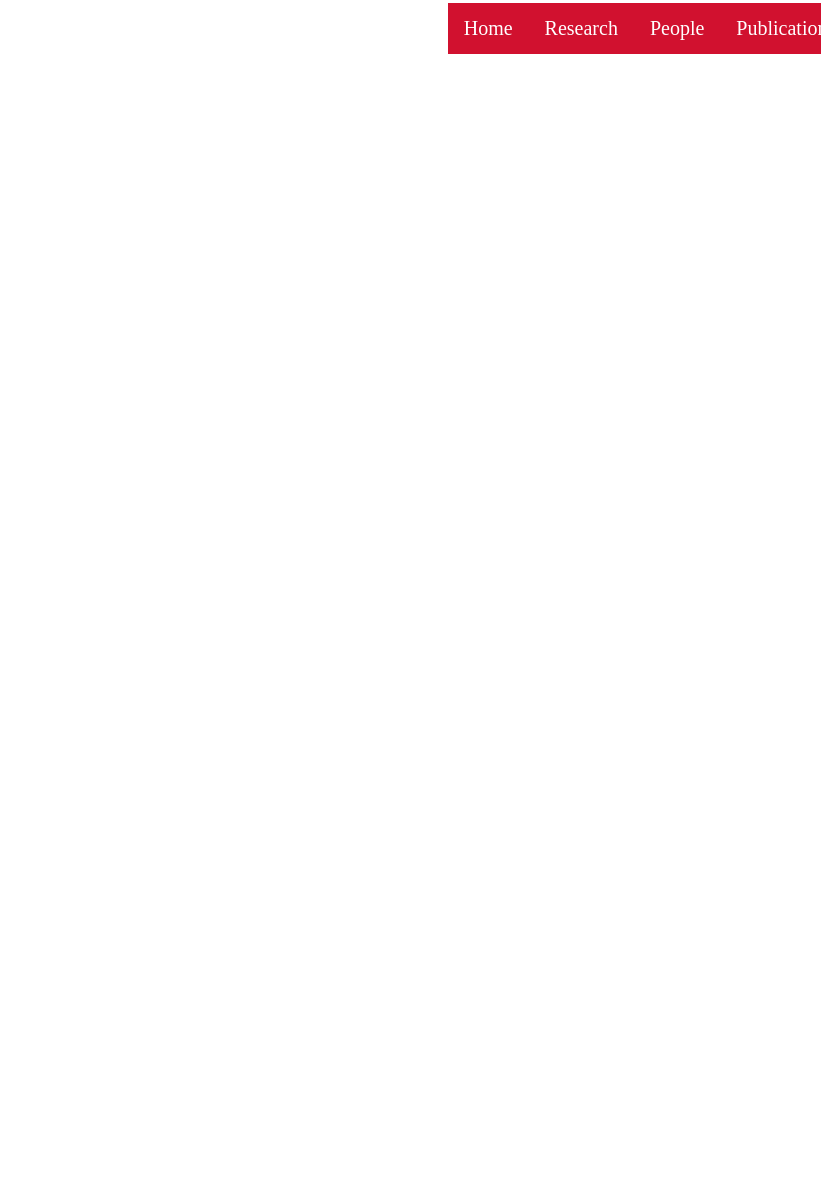
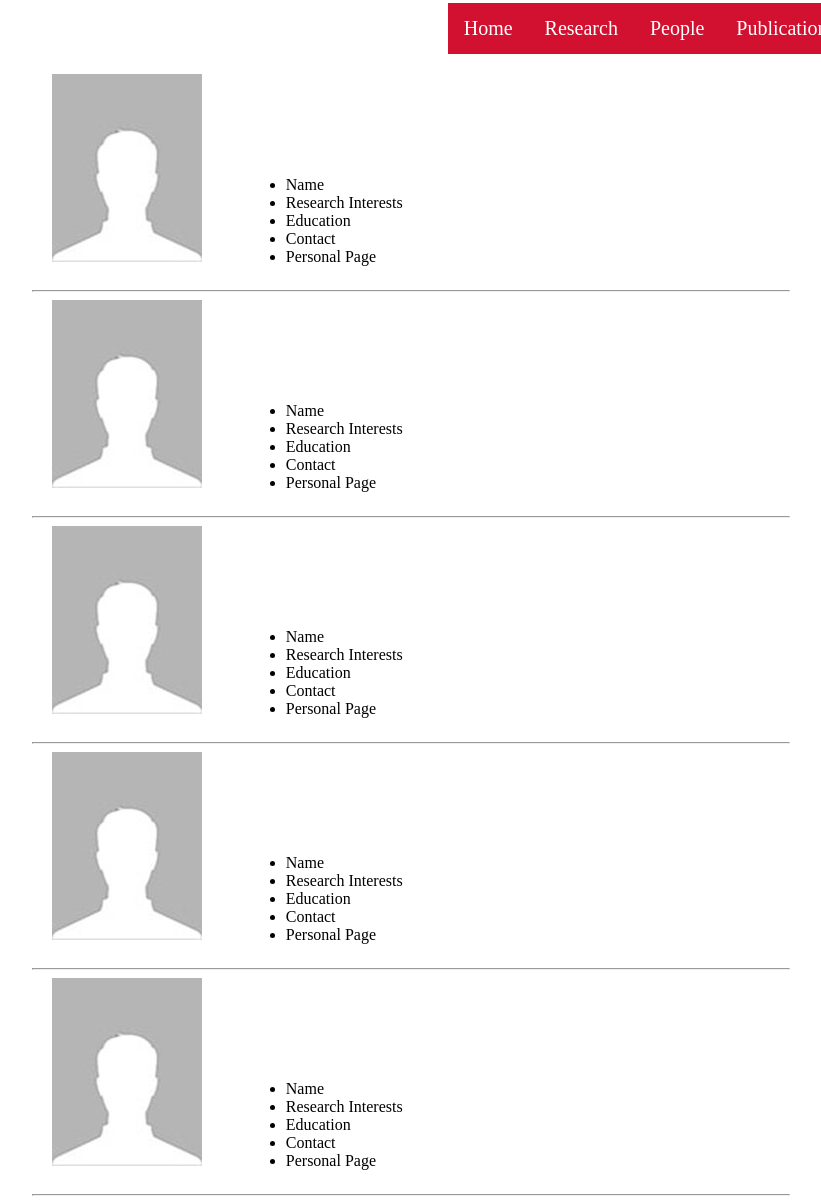
Before and after one commit to Lyy141421/Website, a plain HTML site: page people.html in a window 1280 px wide. Shown: the part 77-1281 px from the top of the page, without its empty margins (229-1050 px from the left). Before the commit the page ends 800 px from the top, so only its background shows below. Drawn offline with Linux system fonts and the light colour scheme.

Commit message:
Completed template for people. Updated stylesheet and index

```diff
--- a/cssjs/style.css
+++ b/cssjs/style.css
@@ -1,8 +1,11 @@
-div.nav {background-color: #D1112F;
-  float: right;
+div.nav {float: right;
+  margin-bottom: 20px;
+  display:block;
+  width: 100%;
 }
 
 div.nav li {float: right;
+  background-color: #D1112F;
 }
 
 div.nav li a {color: white;
@@ -23,7 +26,7 @@ div.nav ul {list-style-type: none;
   padding: 0;
 }
 
-.nar {width: 30%;
+.nar {width: 40%;
 
 }
 
@@ -36,7 +39,21 @@ button.btns {border-radius: 100%;
   background-color: gray;
 }
 
-img.slides {width: 90%;
+img.slides {width: 60%;
   position: relative;
-  left: 5%;
+  left: 20%;
+  margin-top: 20px;
 }
+
+table {margin-left: 15%;
+  margin-right: 15%;
+}
+
+.person {margin-left: 20%;
+  margin-right: 20%;
+}
+
+.profile ul, img {display: inline-block;
+  margin-left: 20px;
+  margin-right: 20px;
+}
--- a/people.html
+++ b/people.html
@@ -5,7 +5,7 @@
 	<style type="text/css">
 
 	</style>
-	<title>Welcome to lab homepage</title>
+	<title>People</title>
 </head>
 
 <body>
@@ -21,6 +21,83 @@
 		</ul>
 	</div>
 
+
+		<div class="person">
+			<div class="profile">
+				<img src="images\face.jpg">
+				<ul>
+					<li>Name</li>
+					<li>Research Interests</li>
+					<li>Education</li>
+					<li>Contact</li>
+					<li>Personal Page</li>
+				</ul>
+			</div>
+
+			<hr />
+		</div>
+
+		<div class="person">
+			<div class="profile">
+				<img src="images\face.jpg">
+				<ul>
+					<li>Name</li>
+					<li>Research Interests</li>
+					<li>Education</li>
+					<li>Contact</li>
+					<li>Personal Page</li>
+				</ul>
+			</div>
+
+			<hr />
+		</div>
+
+		<div class="person">
+			<div class="profile">
+				<img src="images\face.jpg">
+				<ul>
+					<li>Name</li>
+					<li>Research Interests</li>
+					<li>Education</li>
+					<li>Contact</li>
+					<li>Personal Page</li>
+				</ul>
+			</div>
+
+			<hr />
+		</div>
+
+		<div class="person">
+			<div class="profile">
+				<img src="images\face.jpg">
+				<ul>
+					<li>Name</li>
+					<li>Research Interests</li>
+					<li>Education</li>
+					<li>Contact</li>
+					<li>Personal Page</li>
+				</ul>
+			</div>
+
+			<hr />
+		</div>
+
+		<div class="person">
+			<div class="profile">
+				<img src="images\face.jpg">
+				<ul>
+					<li>Name</li>
+					<li>Research Interests</li>
+					<li>Education</li>
+					<li>Contact</li>
+					<li>Personal Page</li>
+				</ul>
+			</div>
+
+			<hr />
+		</div>
+
+
 </body>
 
 </html>
```
Also changed, not shown: index.html (+1 -1 lines), images/face.jpg (added).
